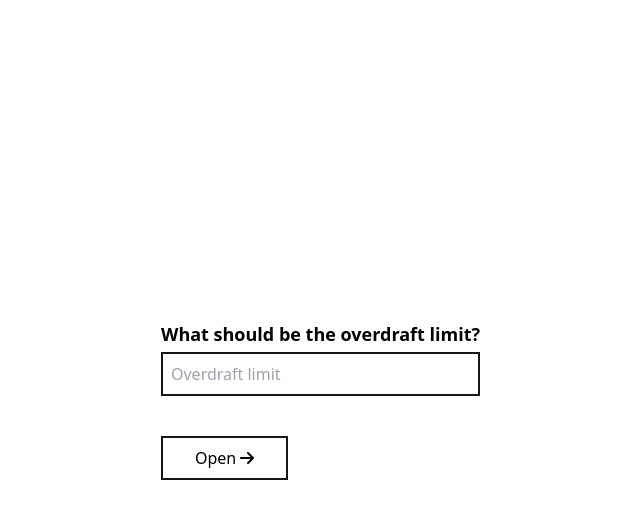
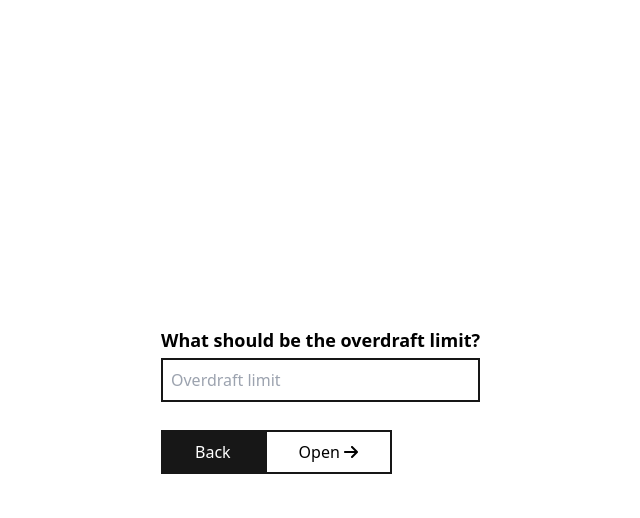
Before and after one commit to tossik8/MASFinalProject, a React (Vite) app in the folder client/: page /new_account in a window 1280 px wide. Both pictures are taken after a click on the element "Checking account". Shown: the top 518 px of the page, without its empty margins (159-799 px from the left). Built offline with nearby package versions, Linux system fonts and the light colour scheme.

Commit message:
feat: add a button to go back in AccountForm.tsx

```diff
--- a/client/src/components/AccountForm.tsx
+++ b/client/src/components/AccountForm.tsx
@@ -6,9 +6,10 @@ import { useNavigate } from "react-router-dom"
 
 interface AccountFormProps{
   accountType: IAccountType|null
+  onSelectAccountType: (account: null) => void
 }
 
-export default function AccountForm({accountType} : AccountFormProps) {
+export default function AccountForm({accountType, onSelectAccountType} : AccountFormProps) {
 
   const navigate = useNavigate()
 
@@ -17,6 +18,7 @@ export default function AccountForm({accountType} : AccountFormProps) {
   const [investmentObjective, setInvestmentObjective] = useState<string>("")
 
   useEffect(() => {
+    console.log(accountType)
     if(accountType){
       document.getElementById("account form")?.classList.remove("hidden")
       if(accountType.name === "Checking account"){
@@ -107,6 +109,15 @@ export default function AccountForm({accountType} : AccountFormProps) {
     }
   }
 
+  const handleGoBackClick = () => {
+    document.getElementById("account form")?.classList.add("hidden")
+    const divs = document.getElementById("account form")?.getElementsByTagName("div")!
+    for(let div of divs){
+      div.classList.remove("hidden")
+    }
+    onSelectAccountType(null)
+  }
+
   return (
     <form id="account form" className="flex flex-col w-fit relative left-1/4 top-1/2 -translate-y-1/2 hidden">
       <div id="checking account" className="flex flex-col">
@@ -133,7 +144,12 @@ export default function AccountForm({accountType} : AccountFormProps) {
         type="text" placeholder="Investment objective" className="mt-1 border-2 border-neutral-900 p-2"/>
         <p id="investment objective error" className="invisible text-sm text-red-500">Invalid value</p>
       </div>
-      <button type="submit" onClick={handleAccountFormSubmit} className="mt-5 border-2 w-fit py-2 px-8 border-2 border-neutral-900">Open <FontAwesomeIcon icon={faArrowRight} /> </button>
+      <div className="mt-2">
+        <button type="button" className="py-2 px-8 bg-neutral-900 text-white border-2 border-neutral-900"
+        onClick={handleGoBackClick}>Back</button>
+        <button type="submit" onClick={handleAccountFormSubmit}
+        className="border-2 w-fit py-2 px-8 border-2 border-neutral-900">Open <FontAwesomeIcon icon={faArrowRight}/></button>
+      </div>
     </form>
   )
 }
--- a/client/src/routes/NewAccount.tsx
+++ b/client/src/routes/NewAccount.tsx
@@ -13,7 +13,7 @@ function NewAccount() {
         <h2 className="text-2xl">Choose account type</h2>
         <AccountTypes onSelectAccountType={setAccountType}/>
       </>}
-      <AccountForm accountType={accountType}/>
+      <AccountForm accountType={accountType} onSelectAccountType={setAccountType}/>
     </main>
   )
 }
```
